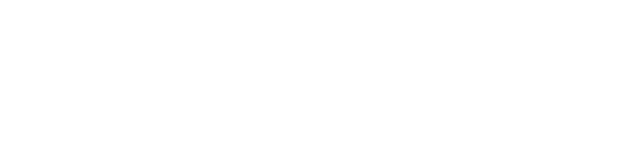
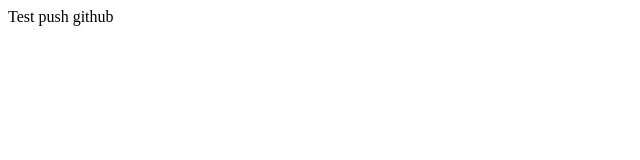
Before and after one commit to ekorol/ono-tebe-nado, a plain HTML site: page index.html in a window 1280 px wide. Shown: the whole page, without its empty margins (0-640 px from the left). Drawn offline with Linux system fonts and the light colour scheme.

Commit message:
test push github

```diff
--- a/index.html
+++ b/index.html
@@ -6,5 +6,5 @@
     <meta name="viewport" content="width=device-width, initial-scale=1.0" />
     <title>Оно тебе надо — аукцион вещей, в которые никто не верил</title>
   </head>
-  <body></body>
+  <body>Test push github</body>
 </html>
```
